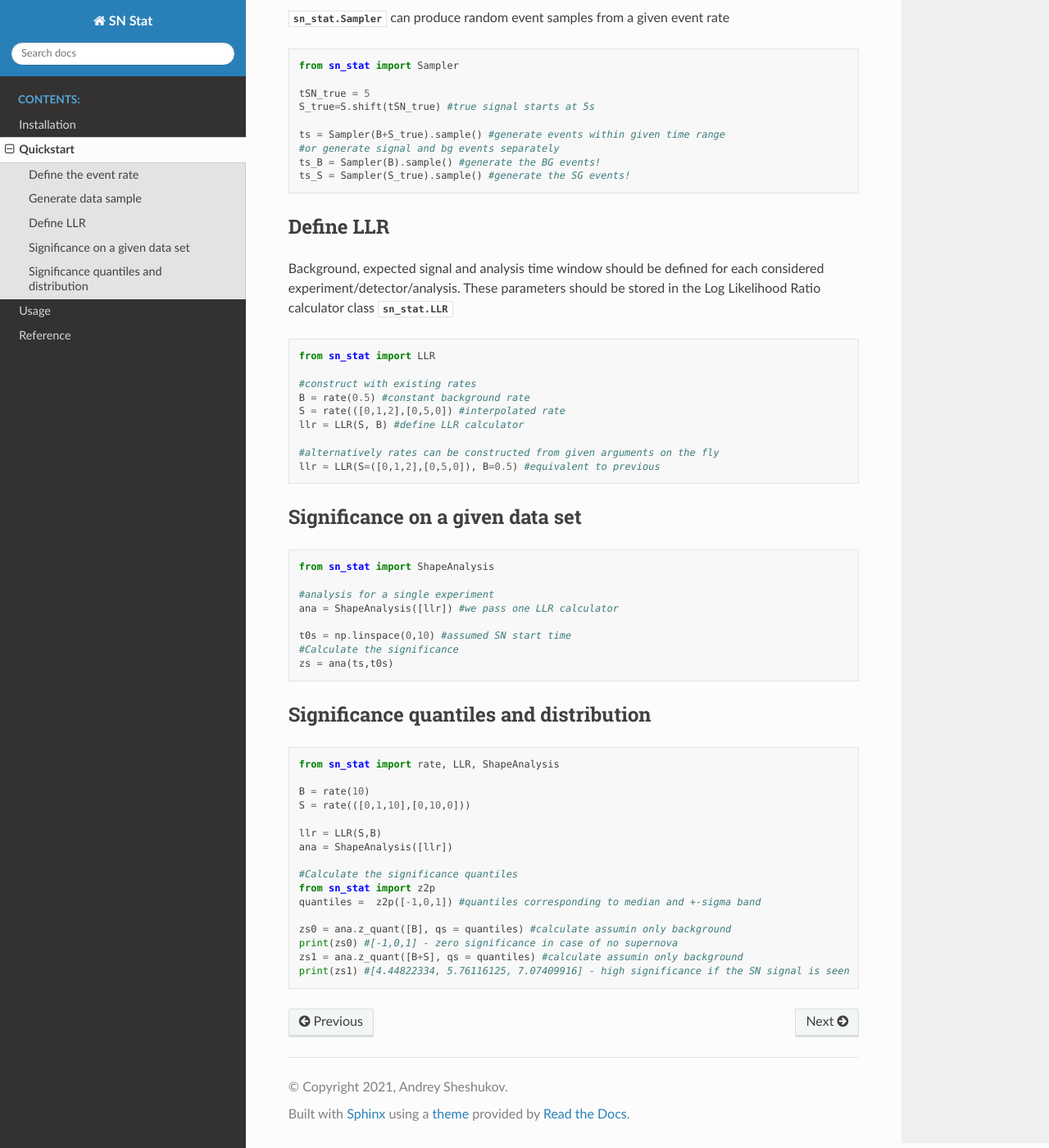
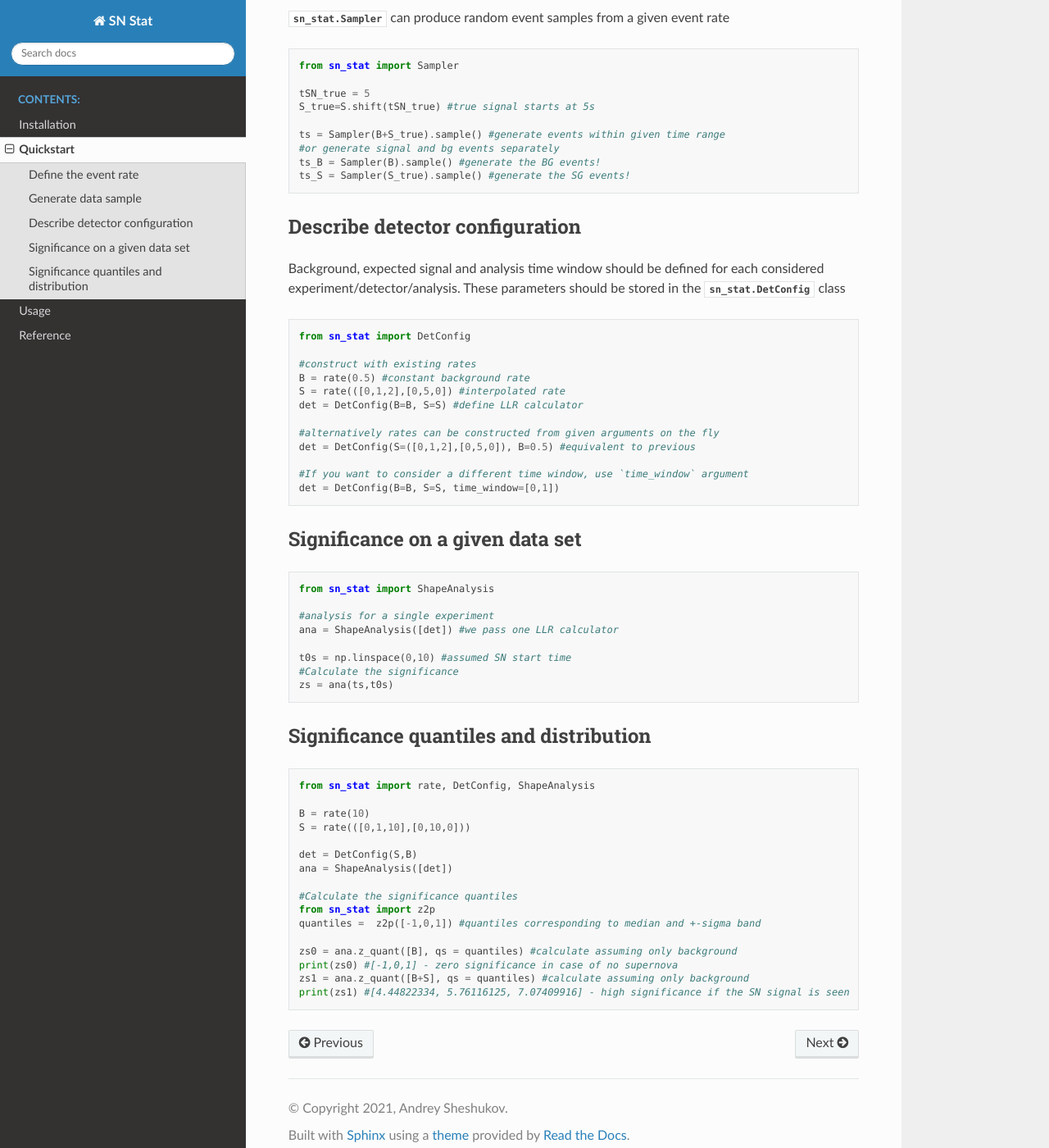
Before and after one commit to Sheshuk/sn_stat, a Sphinx documentation site: the page built from docs/quickstart.rst, in a window 1280 px wide and 1400 px high, scrolled down 427 px. Shown: the whole window at 82% size. Built offline with Sphinx 7.4.7 and the Read the Docs theme 2.0.0, drawn with Linux system fonts in a browser that asks for light colours.

Commit message:
Updated documentation

```diff
--- a/docs/conf.py
+++ b/docs/conf.py
@@ -32,7 +32,9 @@ release = '0.2'
 # ones.
 extensions = ['sphinx.ext.autodoc',
               'sphinx_rtd_theme',
-              'sphinx.ext.napoleon']
+              'sphinx.ext.napoleon',
+              'sphinx.ext.doctest'
+              ]
 
 # Add any paths that contain templates here, relative to this directory.
 templates_path = ['_templates']
--- a/docs/quickstart.rst
+++ b/docs/quickstart.rst
@@ -28,22 +28,26 @@ Generate data sample
     ts_B = Sampler(B).sample() #generate the BG events!
     ts_S = Sampler(S_true).sample() #generate the SG events!
 
-Define LLR
+Describe detector configuration
 ----------
 Background, expected signal and analysis time window should be defined for each considered experiment/detector/analysis.
-These parameters should be stored in the Log Likelihood Ratio calculator class :class:`sn_stat.LLR`
+These parameters should be stored in the :class:`sn_stat.DetConfig` class
 
 .. code-block:: python
 
-    from sn_stat import LLR
+    from sn_stat import DetConfig
 
     #construct with existing rates
     B = rate(0.5) #constant background rate
     S = rate(([0,1,2],[0,5,0]) #interpolated rate
-    llr = LLR(S, B) #define LLR calculator
+    det = DetConfig(B=B, S=S) #define LLR calculator
 
     #alternatively rates can be constructed from given arguments on the fly
-    llr = LLR(S=([0,1,2],[0,5,0]), B=0.5) #equivalent to previous
+    det = DetConfig(S=([0,1,2],[0,5,0]), B=0.5) #equivalent to previous
+
+    #If you want to consider a different time window, use `time_window` argument
+    det = DetConfig(B=B, S=S, time_window=[0,1])
+
 
 Significance on a given data set
 --------------------------------
@@ -52,7 +56,7 @@ Significance on a given data set
     from sn_stat import ShapeAnalysis
 
     #analysis for a single experiment
-    ana = ShapeAnalysis([llr]) #we pass one LLR calculator
+    ana = ShapeAnalysis([det]) #we pass one LLR calculator
 
     t0s = np.linspace(0,10) #assumed SN start time
     #Calculate the significance
@@ -62,19 +66,19 @@ Significance quantiles and distribution
 ---------------------------------------
 .. code-block:: python
 
-    from sn_stat import rate, LLR, ShapeAnalysis
+    from sn_stat import rate, DetConfig, ShapeAnalysis
 
     B = rate(10)
     S = rate(([0,1,10],[0,10,0]))
 
-    llr = LLR(S,B)
-    ana = ShapeAnalysis([llr])
+    det = DetConfig(S,B)
+    ana = ShapeAnalysis([det])
 
     #Calculate the significance quantiles
     from sn_stat import z2p
     quantiles =  z2p([-1,0,1]) #quantiles corresponding to median and +-sigma band
 
-    zs0 = ana.z_quant([B], qs = quantiles) #calculate assumin only background
+    zs0 = ana.z_quant([B], qs = quantiles) #calculate assuming only background
     print(zs0) #[-1,0,1] - zero significance in case of no supernova
-    zs1 = ana.z_quant([B+S], qs = quantiles) #calculate assumin only background
+    zs1 = ana.z_quant([B+S], qs = quantiles) #calculate assuming only background
     print(zs1) #[4.44822334, 5.76116125, 7.07409916] - high significance if the SN signal is seen
```
Also changed, not shown: docs/reference.rst (+16 -1 lines).
